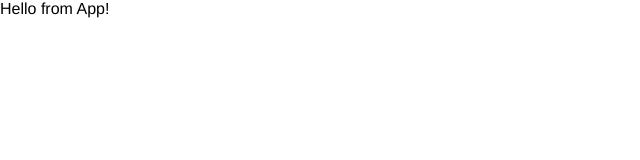
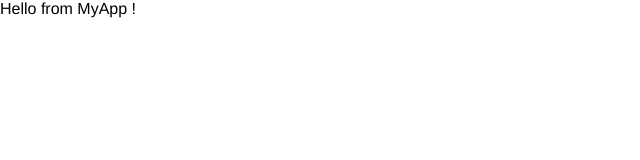
Before and after one commit to samouss/micro-messages, a React app: page / in a window 1280 px wide. Shown: the top 160 px of the page, without its empty margins (0-640 px from the left). Built offline with nearby package versions, Linux system fonts and the light colour scheme.

Commit message:
core: setup flow

```diff
--- a/package.json
+++ b/package.json
@@ -7,7 +7,8 @@
     "start": "npm run clean && node_modules/.bin/webpack-dev-server --inline --no-info",
     "build": "npm run clean && node_modules/.bin/webpack --env.production --progress",
     "test": "jest",
-    "test:watch": "npm run test -- --watch"
+    "test:watch": "npm run test -- --watch",
+    "flow": "flow"
   },
   "repository": {
     "type": "git",
@@ -19,6 +20,7 @@
   "license": "MIT",
   "devDependencies": {
     "babel-core": "6.24.1",
+    "babel-eslint": "7.2.3",
     "babel-loader": "7.0.0",
     "babel-plugin-react-css-modules": "2.7.1",
     "babel-plugin-transform-object-rest-spread": "6.23.0",
@@ -38,6 +40,7 @@
     "eslint-plugin-jsx-a11y": "5.0.3",
     "eslint-plugin-react": "7.0.1",
     "extract-text-webpack-plugin": "2.1.0",
+    "flow-bin": "0.47.0",
     "html-loader": "0.4.5",
     "html-webpack-plugin": "2.28.0",
     "identity-obj-proxy": "3.0.0",
--- a/src/App.js
+++ b/src/App.js
@@ -1,9 +1,15 @@
+// @flow
+
 import React from 'react';
 import './App.css';
 
-const App = () => (
+type Props = {
+  title: string,
+};
+
+const App = ({ title }: Props) => (
   <div>
-    Hello from App!
+    Hello from {title} !
   </div>
 );
 
--- a/src/index.js
+++ b/src/index.js
@@ -1,8 +1,10 @@
+// @flow
+
 import React from 'react';
 import ReactDOM from 'react-dom';
 import App from './App';
 
 ReactDOM.render(
-  <App />,
+  <App title="MyApp" />,
   document.getElementById('root'),
 );
```
Also changed, not shown: 2 other files (tests, documents, lock files or other folders).
